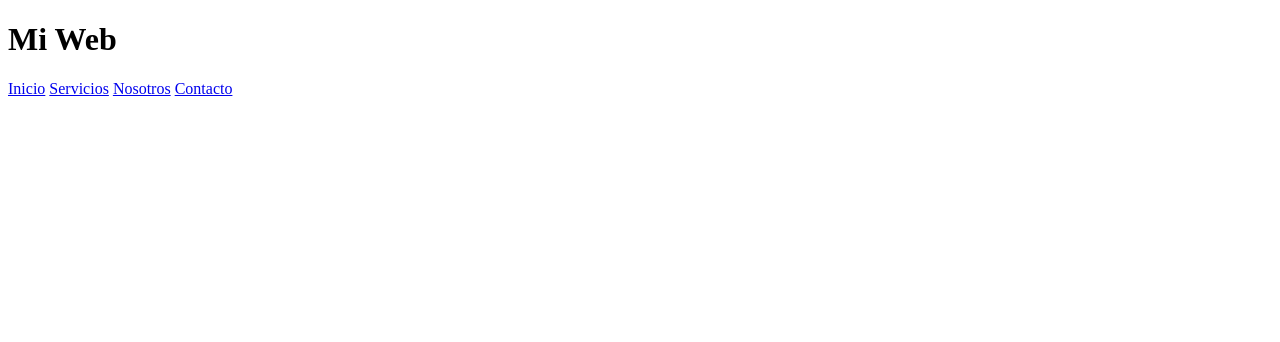
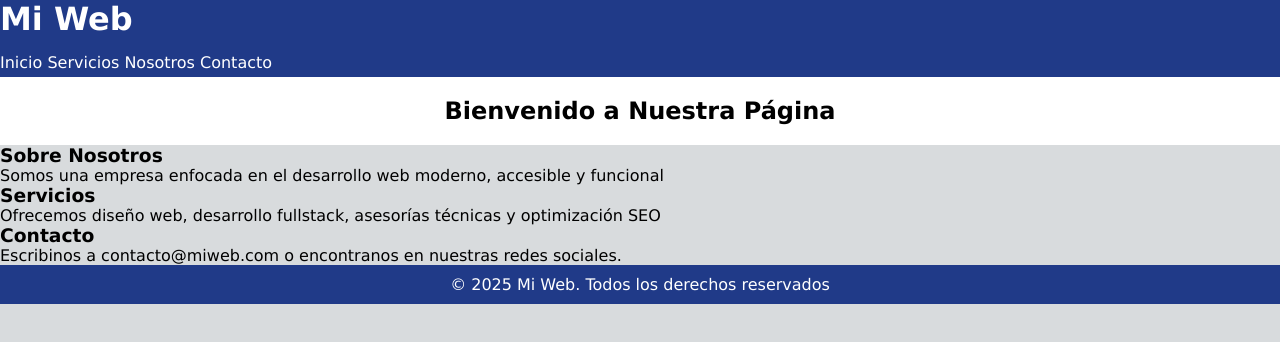
Before and after one commit to laurabrnich4/Clase-6---Ejercicio-de-clase, a plain HTML site: page index.html in a window 1280 px wide. Drawn offline with Linux system fonts and the light colour scheme.

Commit message:
le agregué varias cosas a la página web y también hice un readme

```diff
--- a/css/style.css
+++ b/css/style.css
@@ -0,0 +1,46 @@
+*{
+    margin: 0;
+    padding: 0;
+}
+
+body{
+    font-family: 'Lucida Sans', 'Lucida Sans Regular', 'Lucida Grande', 'Lucida Sans Unicode', Geneva, Verdana, sans-serif;
+    background-color: #d8dbdd;
+}
+
+
+/* HEADER */
+
+header{
+    background-color: #203A88;
+    color: white;
+}
+
+nav{
+    margin-top: 10px;
+    padding: 5px 0;
+    /* margin-bottom: 50px; */
+}
+
+nav a{
+    color: white;
+    text-decoration: none;
+}
+
+
+/* MAIN */
+
+.hero{
+    background-color: white;
+    padding: 20px;
+    text-align: center;
+}
+
+
+/* FOOTER */
+footer{
+    background-color: #203A88;
+    color: white;
+    text-align: center;
+    padding: 10px 0;
+}
--- a/index.html
+++ b/index.html
@@ -18,13 +18,25 @@
     </header>
 
     <main>
+        <section class="hero">
+            <h2>Bienvenido a Nuestra Página </h2>
+        </section>
         <section>
-
+            <h3>Sobre Nosotros</h3>
+            <p>Somos una empresa enfocada en el desarrollo web moderno, accesible y funcional</p>
+        </section>
+        <section>
+            <h3>Servicios</h3>
+            <p>Ofrecemos diseño web, desarrollo fullstack, asesorías técnicas y optimización SEO</p>
+        </section>
+        <section>
+            <h3>Contacto</h3>
+            <P>Escribinos a contacto@miweb.com o encontranos en nuestras redes sociales.</P>
         </section>
     </main>
 
     <footer>
-        <p></p>
+        <p>&copy; 2025 Mi Web. Todos los derechos reservados</p>
     </footer>
 
 </body>
```
Also changed, not shown: 1 other file.
